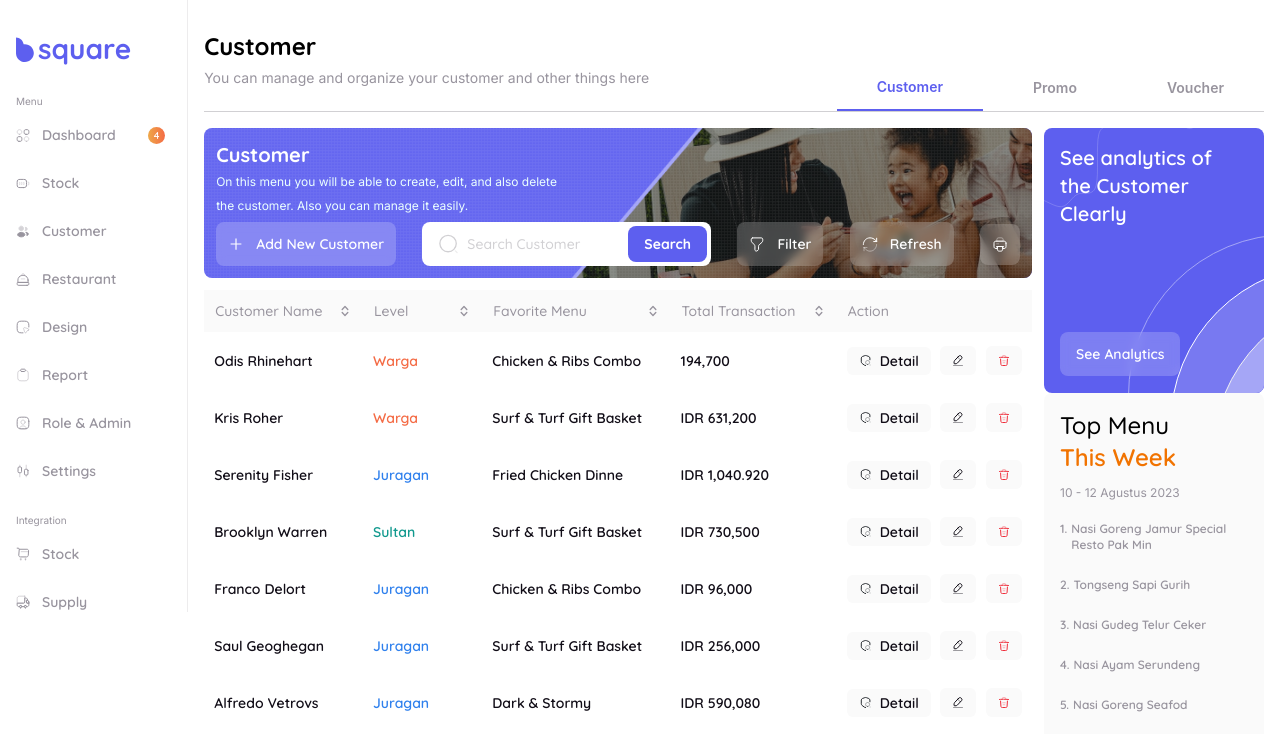
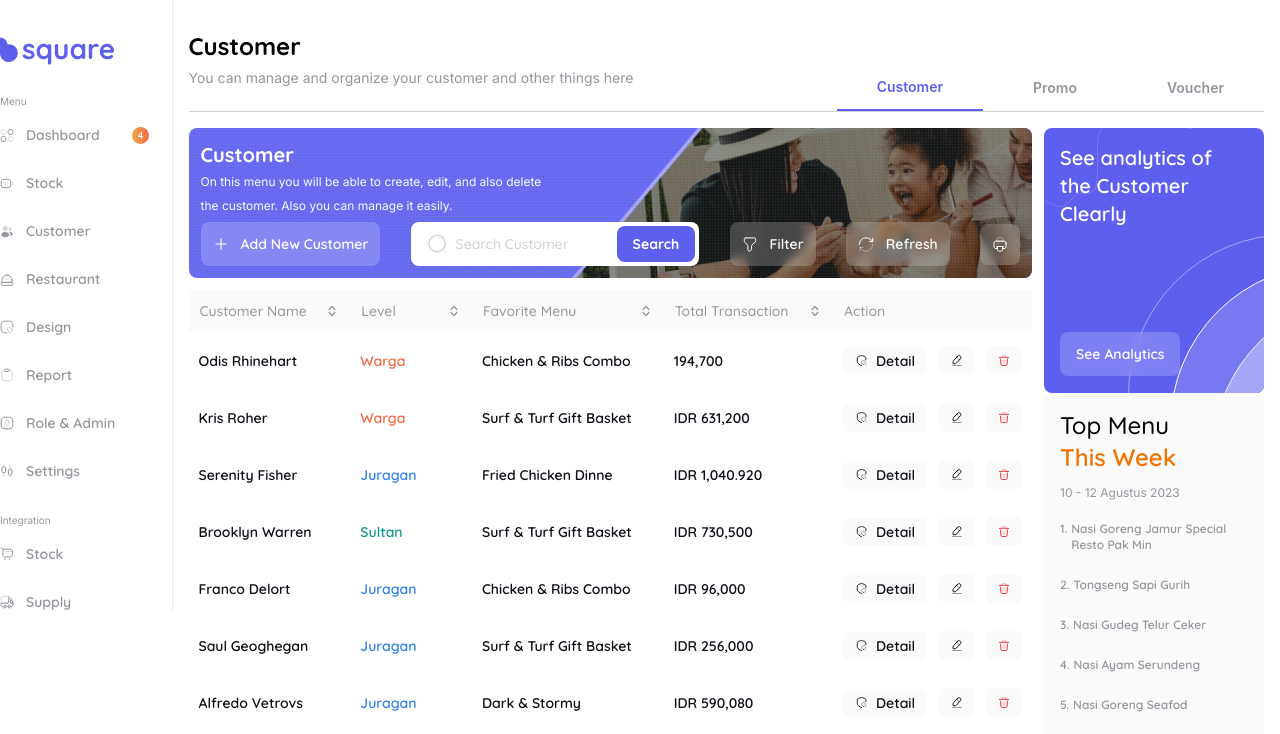
Before and after one commit to argianardi/saleFood, a React (Create React App) app: page / in a window 1280 px wide. Shown: the top 734 px of the page. Built offline with nearby package versions, Linux system fonts and the light colour scheme.

Commit message:
style: fix padding size

```diff
--- a/src/App.js
+++ b/src/App.js
@@ -10,9 +10,9 @@ import CustomersTable from './components/CustomersTable';
 
 const App = () => {
   return (
-    <div className="flex justify-between px-1 xl:px-4">
+    <div className="flex justify-between px-1 xl:px-0">
       <SideBar />
-      <div className="w-full pl-1 xl:pl-4">
+      <div className="w-full pl-1 xl:px-4">
         <Header />
         <div className="flex flex-col justify-between mt-4 lg:flex-row">
           <div className="mr-3 lg:w-[80%] 2xl:w-auto mb-6">
```
